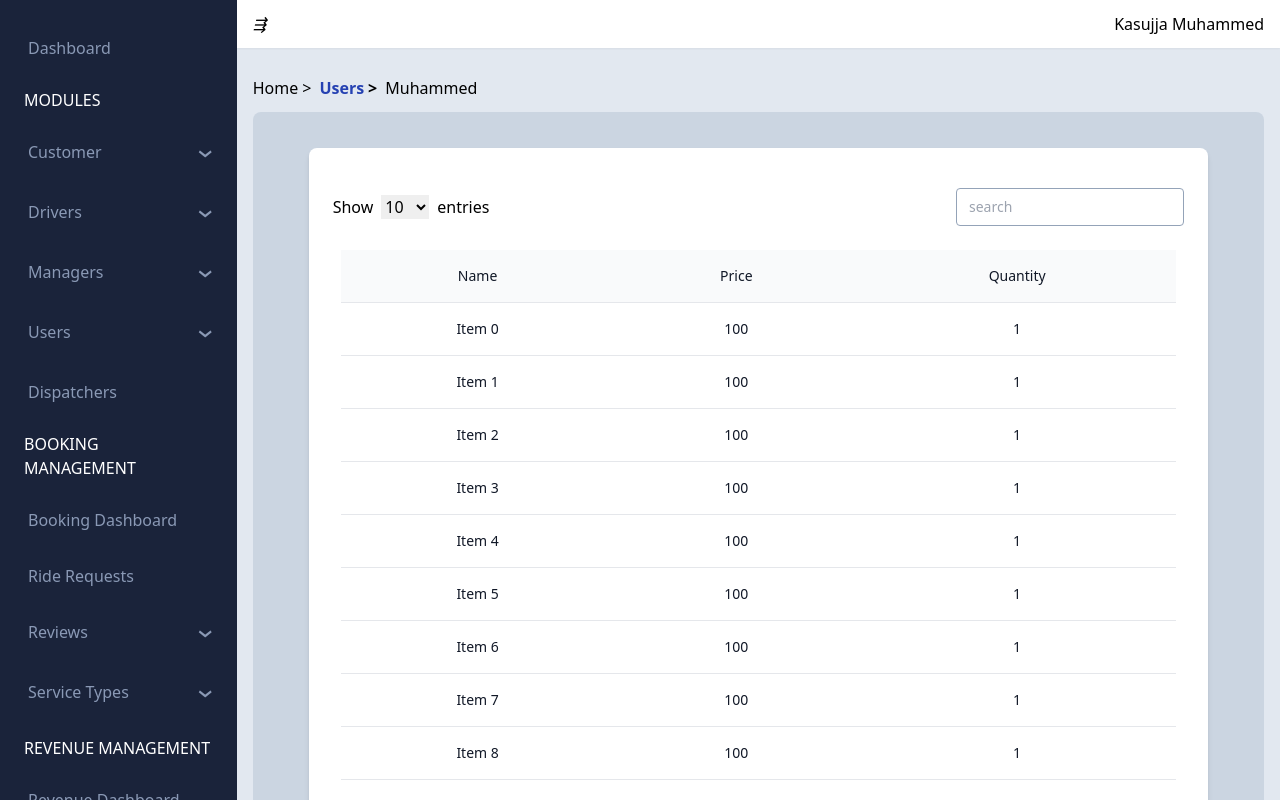
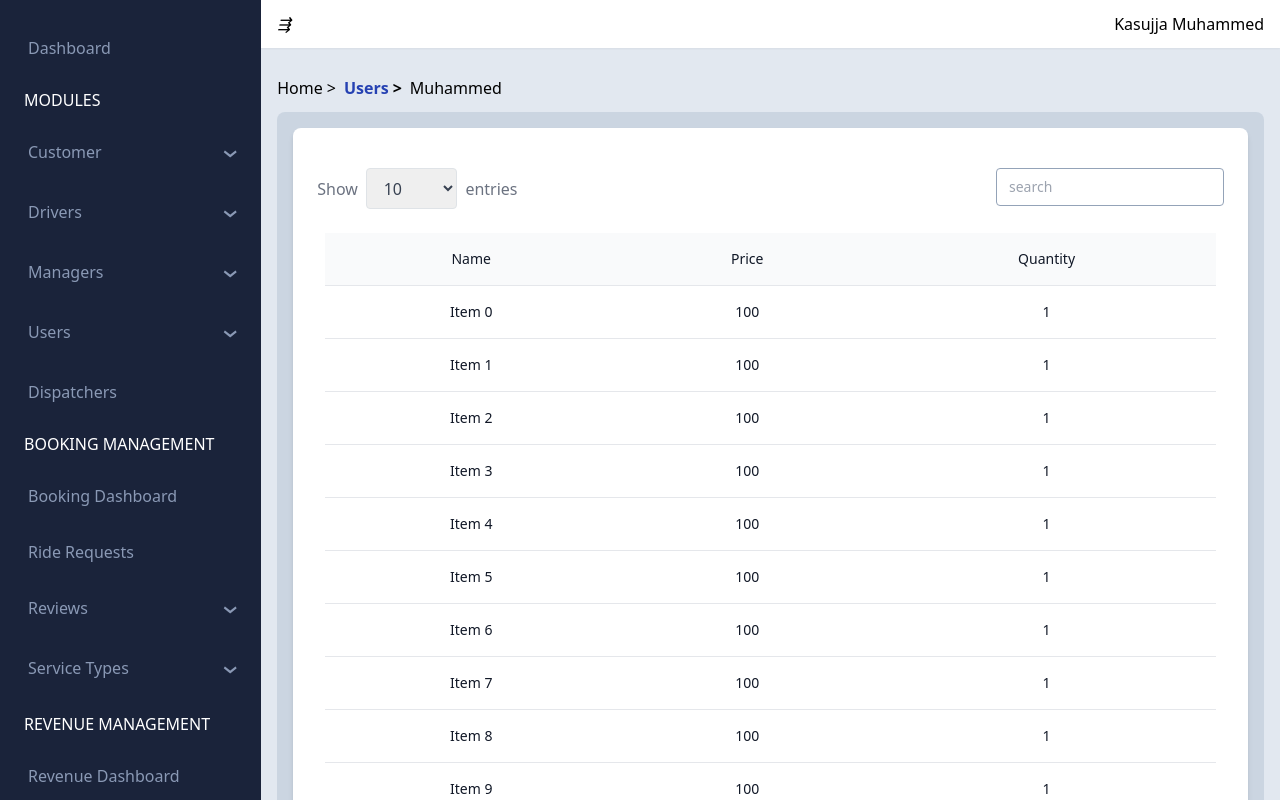
Before and after one commit to MuhammedKasujja/react-components, a React (Vite) app: page / in a window 1280 px wide. Built offline with nearby package versions, Linux system fonts and the light colour scheme.

Commit message:
refactor: show items component

```diff
--- a/src/App.tsx
+++ b/src/App.tsx
@@ -261,7 +261,6 @@
                   </Accordion>
                   <Tabs></Tabs>
                 </div> */}
-                <div className="w-full px-10 py-5">
                   <Card>
                     <Table
                       data={dummyData()}
@@ -272,8 +271,6 @@
                       }}
                     />
                   </Card>
-                  {/* .... */}
-                </div>
 
                 <Drawer open={open} onClose={() => setOpen(false)} size="sm">
                   {totalItems.map((i) => (
--- a/src/components/radio-button/RadioButton.tsx
+++ b/src/components/radio-button/RadioButton.tsx
@@ -10,8 +10,7 @@
   checked,
 }) => {
   const radioButtonId = (
-    (label && label.toLowerCase().split(" ").join("_")) ??
-    new Date().toString()
+    label && label.toLowerCase().split(" ").join("_")
   ).concat(group);
   return (
     <>
--- a/src/components/sidebar/SideBar.tsx
+++ b/src/components/sidebar/SideBar.tsx
@@ -9,12 +9,12 @@
   const [selectedMenu, setActive] = useState<string | undefined>();
   const { visible } = useSidebarContext()
 
-  const menuContent = menus.map((item) => {
+  const menuContent = menus.map((item, index) => {
     if (item.navheader)
       return (
         <p
           className={mergeClassNames(classes.sidebar, classes.hearder)}
-          key={item.name}
+          key={item.navheader}
         >
           {item.navheader}
         </p>
@@ -28,7 +28,7 @@
             url={item.url!}
             icon={item.icon}
             gate={item.gate}
-            key={item.name}
+            key={index}
             selected={selectedMenu === item.name}
           />
         </div>
--- a/src/components/table/Table.tsx
+++ b/src/components/table/Table.tsx
@@ -1,14 +1,22 @@
-import { getCoreRowModel, useReactTable, flexRender } from "@tanstack/react-table"
-import { TableProps } from "./Table.type"
+import {
+  getCoreRowModel,
+  useReactTable,
+  flexRender,
+} from "@tanstack/react-table";
+import { TableProps } from "./Table.type";
 
-const Table = <T extends Object>({ data, columns, showFooter }: TableProps<T>) => {
-
+const Table = <T extends Object>({
+  data,
+  columns,
+  showFooter,
+}: TableProps<T>) => {
   const table = useReactTable({
     data,
     columns,
-        getCoreRowModel: getCoreRowModel()
-    })
-    return <div className="flex flex-col">
+    getCoreRowModel: getCoreRowModel(),
+  });
+  return (
+    <div className="flex flex-col">
       <div className="overflow-x-auto sm:-mx-6 lg:-mx-8">
         <div className="min-w-full py-4 inline-bloc sm:px-6 lg:px-8">
           <div className="p-2 overflow-hidden">
@@ -17,8 +25,16 @@
                 {table.getHeaderGroups().map((headerGroup) => (
                   <tr key={headerGroup.id}>
                     {headerGroup.headers.map((header) => (
-                                        <th key={header.id} className="px-6 py-4 text-sm font-medium text-gray-900">
-                                            {header.isPlaceholder ? null : flexRender(header.column.columnDef.header, header.getContext())}
+                      <th
+                        key={header.id}
+                        className="px-6 py-4 text-sm font-medium text-gray-900"
+                      >
+                        {header.isPlaceholder
+                          ? null
+                          : flexRender(
+                              header.column.columnDef.header,
+                              header.getContext()
+                            )}
                       </th>
                     ))}
                   </tr>
@@ -28,8 +44,14 @@
                 {table.getRowModel().rows.map((row) => (
                   <tr key={row.id} className="bg-white border-b">
                     {row.getVisibleCells().map((cell) => (
-                                        <td className="px-6 py-4 text-sm font-light text-gray-900 whitespace-nowrap" key={cell.id}>
-                                            {flexRender(cell.column.columnDef.cell, cell.getContext())}
+                      <td
+                        className="px-6 py-4 text-sm font-light text-gray-900 whitespace-nowrap"
+                        key={cell.id}
+                      >
+                        {flexRender(
+                          cell.column.columnDef.cell,
+                          cell.getContext()
+                        )}
                       </td>
                     ))}
                   </tr>
@@ -41,8 +63,12 @@
                     <tr key={footerGroup.id}>
                       {footerGroup.headers.map((header) => (
                         <th key={header.id} colSpan={header.colSpan}>
-                                                {header.isPlaceholder ? null :
-                                                    flexRender(header.column.columnDef.footer, header.getContext())}
+                          {header.isPlaceholder
+                            ? null
+                            : flexRender(
+                                header.column.columnDef.footer,
+                                header.getContext()
+                              )}
                         </th>
                       ))}
                     </tr>
@@ -54,6 +80,7 @@
         </div>
       </div>
     </div>
-}
+  );
+};
 
-export default Table
+export default Table;
--- a/src/components/table/index.tsx
+++ b/src/components/table/index.tsx
@@ -124,8 +124,7 @@
 
   return (
     <div>
-      <div>
-        <div className="flex justify-between">
+      <div className="flex justify-between flex-wrap gap-2">
         <ShowItems
           onSelect={(value) =>
             setSearchQuery((prevQuery) => ({
@@ -153,7 +152,6 @@
         }}
       />
     </div>
-    </div>
   );
 };
 
--- a/src/components/table/pagination/Pagination.module.scss
+++ b/src/components/table/pagination/Pagination.module.scss
@@ -1,8 +1,8 @@
 .pagination {
-  @apply flex gap-4 items-center;
+  @apply flex gap-4 items-center flex-wrap justify-center mb-2;
 
   .page_stats{
-    @apply text-gray-500 select-none;
+    @apply text-gray-400 select-none;
   }
 
   .pagination_link {
--- a/src/components/table/pagination/Pagination.tsx
+++ b/src/components/table/pagination/Pagination.tsx
@@ -22,9 +22,6 @@
   return (
     <>
       <nav className={mergeClassNames(classes.pagination)}>
-        <span className={mergeClassNames(classes.page_stats)}>
-          Showing {from} - {to} of {total} entries
-        </span>
         <a
           className={mergeClassNames(classes.btn_previous)}
           onClick={(_) => setActivelink(prev_page_url)}
@@ -47,6 +44,9 @@
           {">>"}
         </a>
       </nav>
+      <section className={mergeClassNames(classes.pagination)}>
+        <span className={mergeClassNames(classes.page_stats)}>Page {from} - {to} of {total}</span>
+      </section>
     </>
   );
 };
--- /dev/null
+++ b/src/components/table/show-items/ShowItems.module.scss
@@ -0,0 +1,8 @@
+.show_items{
+    @apply flex gap-2 items-center select-none text-gray-500;
+
+    .dropdown{
+      @apply inline-block border border-[#DFE3E7] outline-none rounded text-gray-700 focus-within:border-[var(--primary-color-500)];
+      padding: 0.47rem 1.8rem 0.47rem 0.8rem;
+    }
+}
--- a/src/components/table/show-items/ShowItems.tsx
+++ b/src/components/table/show-items/ShowItems.tsx
@@ -1,20 +1,29 @@
+import { mergeClassNames } from "src/utils/utils";
+import classes from "./ShowItems.module.scss"
+import { useEffect, useState } from "react";
+
 type ShowItemsProps = {
   onSelect(value: number): void;
 };
 
 const ShowItems: React.FC<ShowItemsProps> = ({ onSelect }) => {
   const options = [10, 25, 50, 75, 100];
-  const selectId = new Date().toString();
+  const [selectId, setSelectId] = useState<string>();
+  useEffect(()=>{
+   setSelectId(new Date().getTime().toString());
+  },[])
+
   return (
-    <div className="flex gap-2 items-center">
+    <div className={mergeClassNames(classes.show_items)}>
       <label htmlFor={selectId}>Show</label>
       <select
         id={selectId}
-        className="custom-select custom-select-sm form-control form-control-sm"
+        // className="custom-select custom-select-sm form-control form-control-sm"
+        className={mergeClassNames(classes.dropdown)}
         onChange={(e) => onSelect(parseInt(e.target.value))}
       >
-        {options.map((opt) => (
-          <option value={opt}>{opt}</option>
+        {options.map((opt, index) => (
+          <option key={index} value={opt}>{opt}</option>
         ))}
       </select>
       <p>entries</p>
--- a/src/components/textfield/Textfield.tsx
+++ b/src/components/textfield/Textfield.tsx
@@ -45,7 +45,7 @@
 
   const textfieldId =
     (label && label.toLowerCase().split(" ").join("_")) ??
-    new Date().toString();
+    new Date().getTime().toString();
 
   return (
     <div  className={mergeClassNames(classes.textfield)}>
```
Lines whose indentation alone changed are shown as unchanged.
